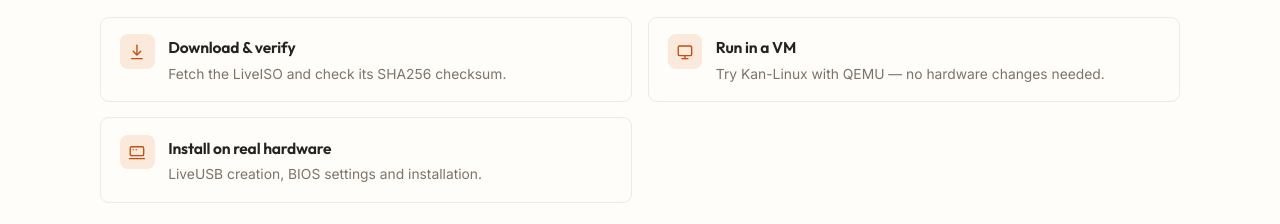
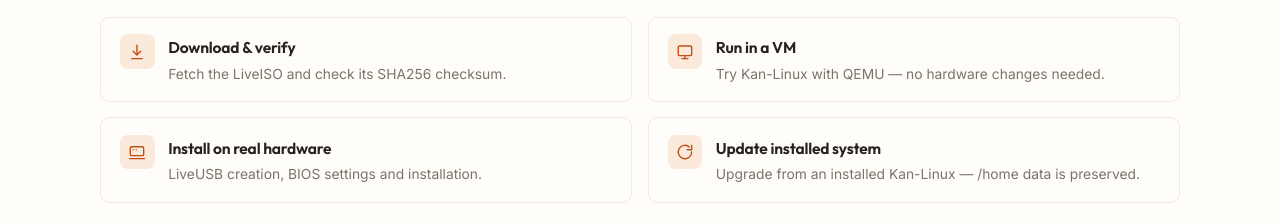
Before and after one commit to kan-linux/kan-linux.github.io, a plain HTML site: page index.html in a window 1280 px wide. Shown: the part 728-952 px from the top of the page. Drawn offline with Linux system fonts and the light colour scheme.

Commit message:
add update an installed system
Assisted-by: MiMo-V2.6-Pro

```diff
--- a/index.html
+++ b/index.html
@@ -118,6 +118,15 @@
             </span>
           </a>
         </li>
+        <li>
+          <a href="download-and-install.html#update">
+            <span class="ico"><svg viewBox="0 0 24 24"><path d="M21 12a9 9 0 1 1-3-6.7"/><path d="M21 3v6h-6"/></svg></span>
+            <span>
+              <span class="t">Update installed system</span>
+              <span class="d">Upgrade from an installed Kan-Linux — /home data is preserved.</span>
+            </span>
+          </a>
+        </li>
       </ul>
 
       <p style="text-align:center; margin-top:2.15rem;">
```
Also changed, not shown: download-and-install.html (+12 -0 lines).
